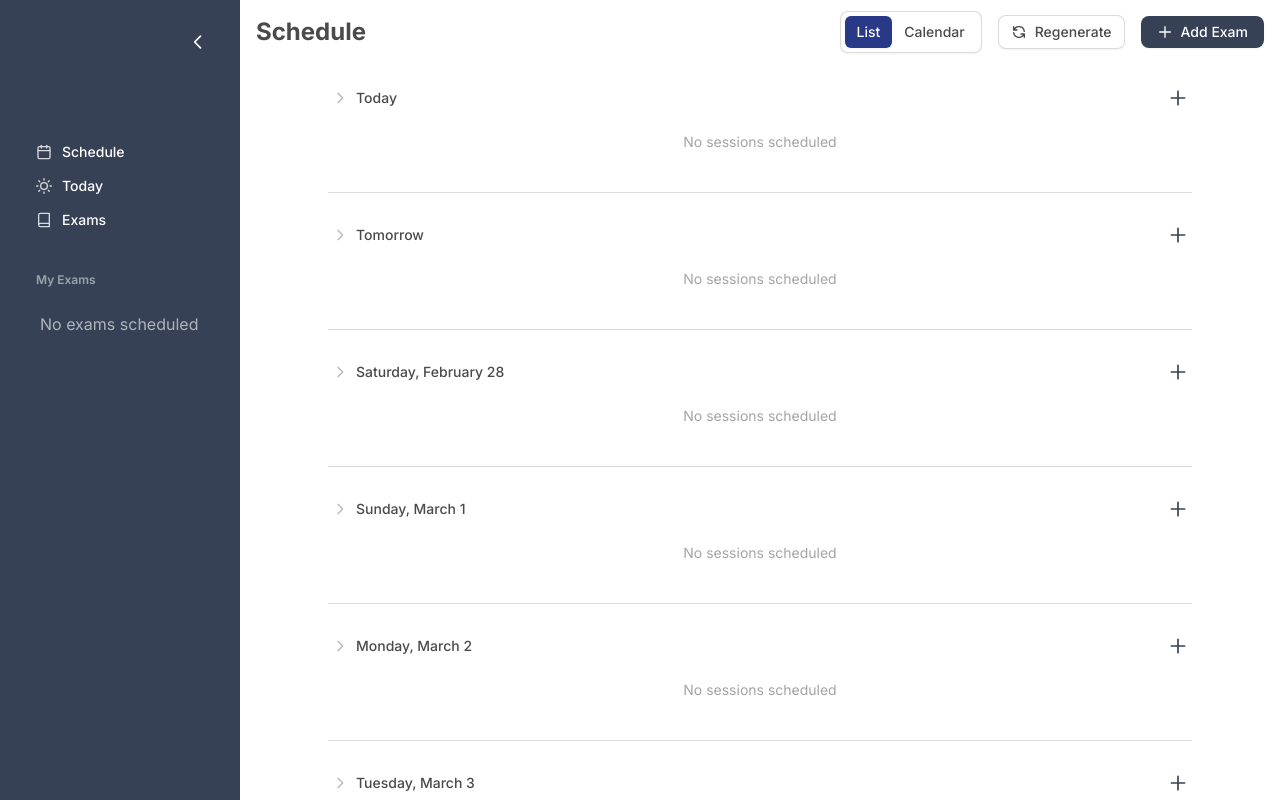
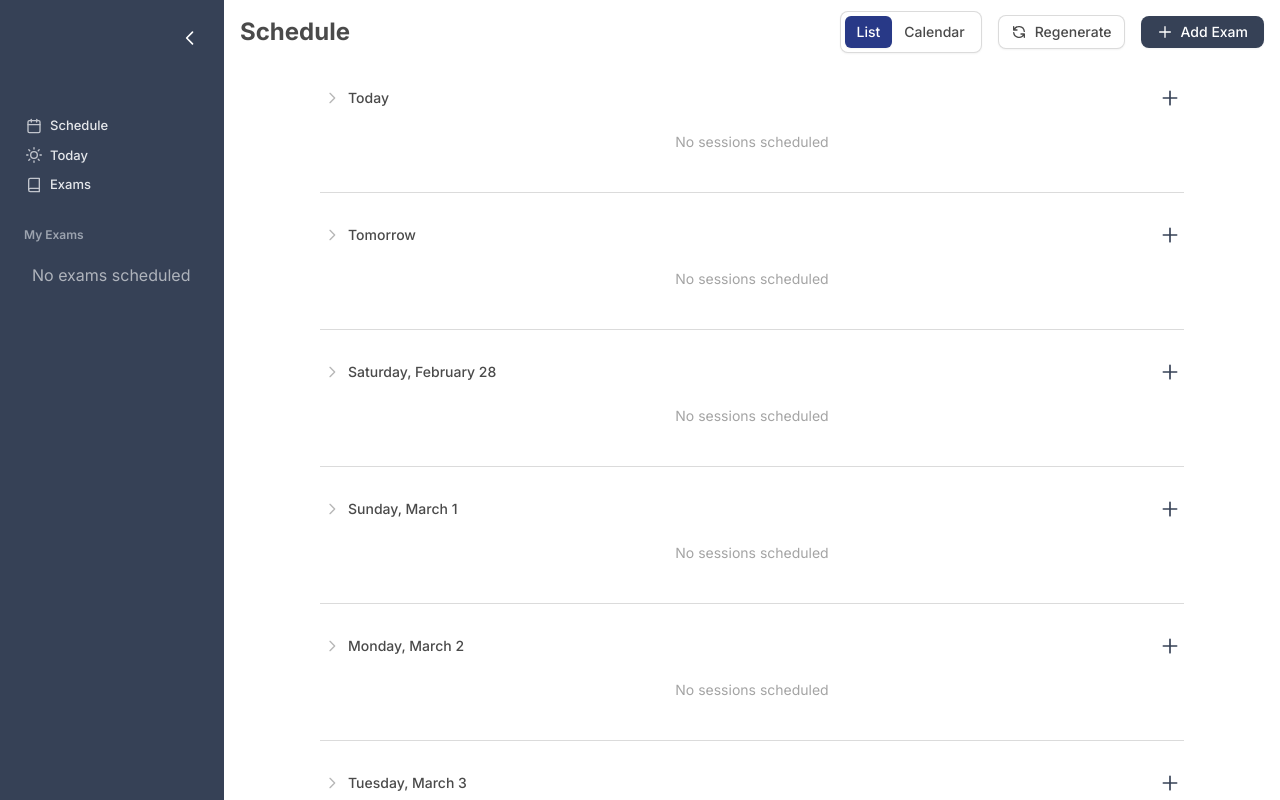
Before and after one commit to Sockninjaz/studyplanner, a Next.js app: page /calendar in a window 1280 px wide. Built offline with nearby package versions, Linux system fonts and the light colour scheme; no server answers.

Commit message:
style: aggressively shrink sidebar width, paddings, and font sizes

```diff
--- a/src/components/shared/sidebar.tsx
+++ b/src/components/shared/sidebar.tsx
@@ -146,11 +146,11 @@ const Sidebar = ({ isCollapsed = false, onToggle }: SidebarProps) => {
   return (
     <>
       <aside
-        className={`absolute left-0 top-0 z-20 flex h-screen overflow-y-hidden text-white duration-300 ease-linear lg:static lg:translate-x-0 ${isCollapsed ? 'w-16' : 'w-60'
+        className={`absolute left-0 top-0 z-20 flex h-screen overflow-y-hidden text-white duration-300 ease-linear lg:static lg:translate-x-0 ${isCollapsed ? 'w-16' : 'w-56'
           } flex-col`}
         style={{ backgroundColor: 'rgb(54, 65, 86)' }}
       >
-        <div className={`flex items-center justify-between gap-2 ${isCollapsed ? 'px-2 py-4' : 'px-6 py-5 lg:py-6'
+        <div className={`flex items-center justify-between gap-2 ${isCollapsed ? 'px-2 py-4' : 'px-4 py-4 lg:py-5'
           }`}>
           {!isCollapsed && (
             <Link href="/">
@@ -174,29 +174,29 @@ const Sidebar = ({ isCollapsed = false, onToggle }: SidebarProps) => {
         </div>
 
         <div className="no-scrollbar flex flex-col overflow-y-auto duration-300 ease-linear">
-          <nav className={`mt-5 py-4 ${isCollapsed ? 'px-1' : 'px-4'} lg:mt-9 lg:px-6`}>
+          <nav className={`mt-3 py-3 ${isCollapsed ? 'px-1' : 'px-3'} lg:mt-6 lg:px-4`}>
             {!isCollapsed && (
               <div>
                 <ul className="mb-6 flex flex-col gap-0.5">
                   <li>
-                    <Link href="/calendar" className="group relative flex items-center gap-2.5 rounded-md py-1.5 px-3 font-medium text-sm text-white duration-300 ease-in-out hover:bg-white hover:bg-opacity-10">
-                      <svg className="w-[16px] h-[16px] opacity-80" fill="none" stroke="currentColor" strokeWidth="2" strokeLinecap="round" strokeLinejoin="round" viewBox="0 0 24 24">
+                    <Link href="/calendar" className="group relative flex items-center gap-2 rounded-md py-1 px-2.5 font-medium text-[13px] text-gray-200 duration-300 ease-in-out hover:bg-white hover:bg-opacity-10 hover:text-white">
+                      <svg className="w-4 h-4 opacity-80" fill="none" stroke="currentColor" strokeWidth="2" strokeLinecap="round" strokeLinejoin="round" viewBox="0 0 24 24">
                         <rect x="3" y="4" width="18" height="18" rx="2" ry="2" /><line x1="16" y1="2" x2="16" y2="6" /><line x1="8" y1="2" x2="8" y2="6" /><line x1="3" y1="10" x2="21" y2="10" />
                       </svg>
                       Schedule
                     </Link>
                   </li>
                   <li>
-                    <Link href="/today" className="group relative flex items-center gap-2.5 rounded-md py-1.5 px-3 font-medium text-sm text-white duration-300 ease-in-out hover:bg-white hover:bg-opacity-10">
-                      <svg className="w-[16px] h-[16px] opacity-80" fill="none" stroke="currentColor" strokeWidth="2" strokeLinecap="round" strokeLinejoin="round" viewBox="0 0 24 24">
+                    <Link href="/today" className="group relative flex items-center gap-2 rounded-md py-1 px-2.5 font-medium text-[13px] text-gray-200 duration-300 ease-in-out hover:bg-white hover:bg-opacity-10 hover:text-white">
+                      <svg className="w-4 h-4 opacity-80" fill="none" stroke="currentColor" strokeWidth="2" strokeLinecap="round" strokeLinejoin="round" viewBox="0 0 24 24">
                         <circle cx="12" cy="12" r="5" /><line x1="12" y1="1" x2="12" y2="3" /><line x1="12" y1="21" x2="12" y2="23" /><line x1="4.22" y1="4.22" x2="5.64" y2="5.64" /><line x1="18.36" y1="18.36" x2="19.78" y2="19.78" /><line x1="1" y1="12" x2="3" y2="12" /><line x1="21" y1="12" x2="23" y2="12" /><line x1="4.22" y1="19.78" x2="5.64" y2="18.36" /><line x1="18.36" y1="5.64" x2="19.78" y2="4.22" />
                       </svg>
                       Today
                     </Link>
                   </li>
                   <li>
-                    <Link href="/exams" className="group relative flex items-center gap-2.5 rounded-md py-1.5 px-3 font-medium text-sm text-white duration-300 ease-in-out hover:bg-white hover:bg-opacity-10">
-                      <svg className="w-[16px] h-[16px] opacity-80" fill="none" stroke="currentColor" strokeWidth="2" strokeLinecap="round" strokeLinejoin="round" viewBox="0 0 24 24">
+                    <Link href="/exams" className="group relative flex items-center gap-2 rounded-md py-1 px-2.5 font-medium text-[13px] text-gray-200 duration-300 ease-in-out hover:bg-white hover:bg-opacity-10 hover:text-white">
+                      <svg className="w-4 h-4 opacity-80" fill="none" stroke="currentColor" strokeWidth="2" strokeLinecap="round" strokeLinejoin="round" viewBox="0 0 24 24">
                         <path d="M4 19.5v-15A2.5 2.5 0 0 1 6.5 2H20v20H6.5a2.5 2.5 0 0 1 0-5H20"></path>
                       </svg>
                       Exams
@@ -227,8 +227,8 @@ const Sidebar = ({ isCollapsed = false, onToggle }: SidebarProps) => {
             )}
 
             {!isCollapsed && (
-              <div className="mt-8">
-                <div className="flex items-center justify-between mb-2 px-3 group/header cursor-pointer">
+              <div className="mt-6">
+                <div className="flex items-center justify-between mb-1 px-2 group/header cursor-pointer">
                   <h3 className="text-xs font-semibold text-gray-400">My Exams</h3>
                   <button
                     onClick={openCreateModal}
@@ -277,16 +277,16 @@ const Sidebar = ({ isCollapsed = false, onToggle }: SidebarProps) => {
 
                       return (
                         <li key={exam._id}>
-                          <div className="w-full group relative flex items-center rounded-md font-medium text-white duration-300 ease-in-out hover:bg-white hover:bg-opacity-10">
+                          <div className="w-full group relative flex items-center rounded-md font-medium text-gray-200 duration-300 ease-in-out hover:bg-white hover:bg-opacity-10 hover:text-white">
                             <button
                               onClick={() => openExamModal(exam)}
-                              className="flex-1 flex items-center gap-2.5 py-1.5 px-3 text-left min-w-0 overflow-hidden"
+                              className="flex-1 flex items-center gap-2 py-1 px-2.5 text-left min-w-0 overflow-hidden"
                             >
                               <div
-                                className="w-2.5 h-2.5 rounded-full flex-shrink-0"
+                                className="w-2 h-2 rounded-full flex-shrink-0"
                                 style={{ backgroundColor: examColor }}
                               />
-                              <span className="text-sm truncate min-w-0" title={exam.subject}>
+                              <span className="text-[13px] truncate min-w-0" title={exam.subject}>
                                 {exam.subject}
                               </span>
                             </button>
```
